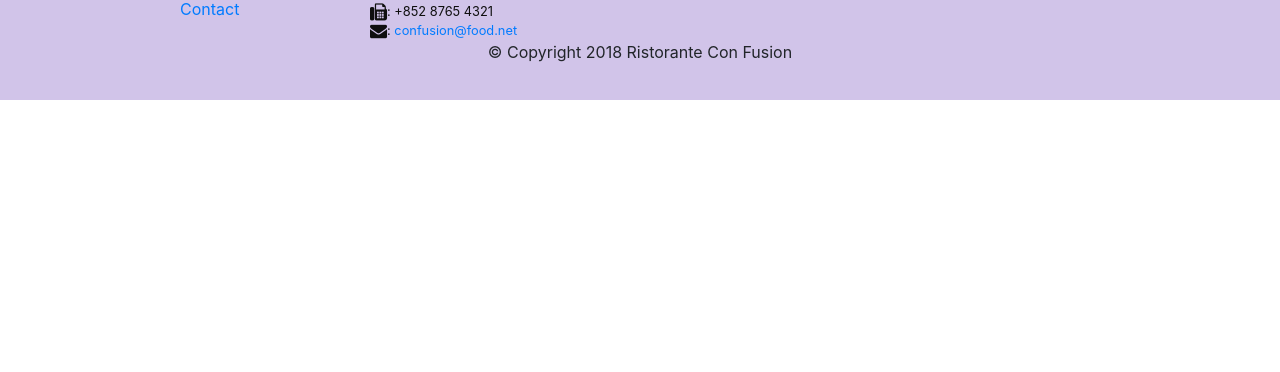
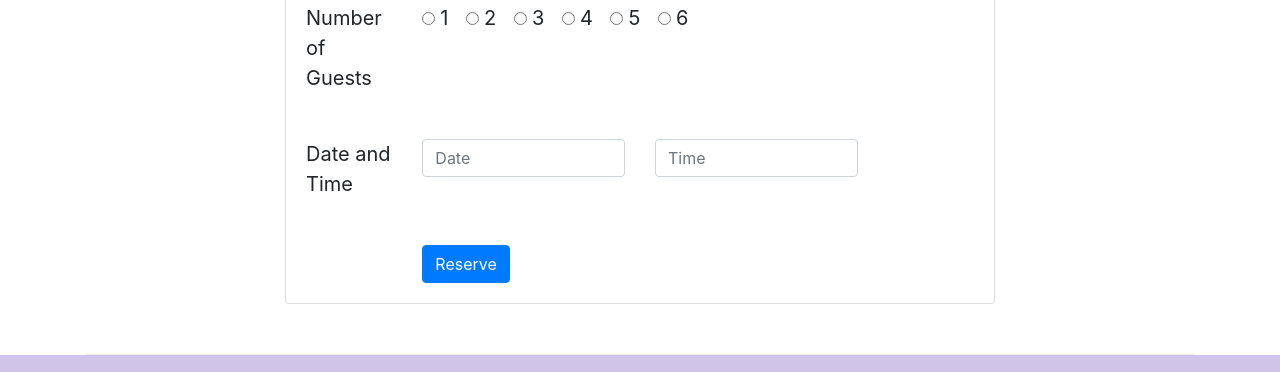
Before and after one commit to sabirhassan/bootstrap, a website: page index.html in a window 1280 px wide. Shown: the part 1661-2033 px from the top of the page. Before the commit the page ends 1761 px from the top, so only its background shows below. Drawn offline with nearby package versions, Linux system fonts and the light colour scheme.

Commit message:
sallahuddin

```diff
--- a/index.html
+++ b/index.html
@@ -99,6 +99,60 @@
                 </div>
             </div>
         </div>
+
+        <div class="row row-content " style="font-size: 20px ;">
+
+            <div class = "offset-sm-2 col-12 col-sm-8">
+                <div class="card">
+                    <h3 class="card-header text-white" style = "background-color: rgb(235, 203, 21);">Reserve a Table</h3>
+                    <div class="card-body">
+                        <div class="row">
+                            <div class = "col-12 col-md-2 col-sm-4"><p>Number of Guests</p></div>
+                            <div class = "col-12 col-md-10 col-sm-8">
+                            <div class=" form-check form-check-inline">
+                                <input class="form-check-input" type="radio" name="inlineRadioOptions" id="inlineRadio1" value="option1">
+                                <label class="form-check-label" for="inlineRadio1">1</label>
+                              </div>
+                              <div class="form-check form-check-inline">
+                                <input class="form-check-input" type="radio" name="inlineRadioOptions" id="inlineRadio2" value="option2">
+                                <label class="form-check-label" for="inlineRadio2">2</label>
+                              </div>
+                              <div class="form-check form-check-inline">
+                                <input class="form-check-input" type="radio" name="inlineRadioOptions" id="inlineRadio3" value="option3">
+                                <label class="form-check-label" for="inlineRadio3">3</label>
+                              </div>
+                              <div class="form-check form-check-inline">
+                                <input class="form-check-input" type="radio" name="inlineRadioOptions" id="inlineRadio4" value="option4">
+                                <label class="form-check-label" for="inlineRadio4">4</label>
+                              </div>
+                              <div class="form-check form-check-inline">
+                                <input class="form-check-input" type="radio" name="inlineRadioOptions" id="inlineRadio5" value="option5">
+                                <label class="form-check-label" for="inlineRadio5">5</label>
+                              </div>
+                              <div class="form-check form-check-inline">
+                                <input class="form-check-input" type="radio" name="inlineRadioOptions" id="inlineRadio6" value="option6">
+                                <label class="form-check-label" for="inlineRadio6">6</label>
+                              </div>
+                            </div>
+                        </div>
+                        <br>
+                        <div class="row">
+                            <div class = "col-12 col-md-2 col-sm-4"><p>Date and Time</p></div>
+                            <div class="col-12 col-md-4">
+                                <input type="text" class="form-control" id="date" name="date" placeholder="Date">
+                            </div>
+                            <div class="col-12 col-md-4">
+                                <input type="text" class="form-control" id="Time" name="Time" placeholder="Time">
+                            </div>
+                        </div>
+                        <br>
+                        <div class="row">
+                            <div class = "offset-md-2 col-12 col-md-2 col-sm-4"><button class="btn btn-primary">Reserve</button></div>
+                        </div>
+                    </div>
+                </div>
+            </div>
+        </div>
     </div>
 
     <footer class="footer">
```
